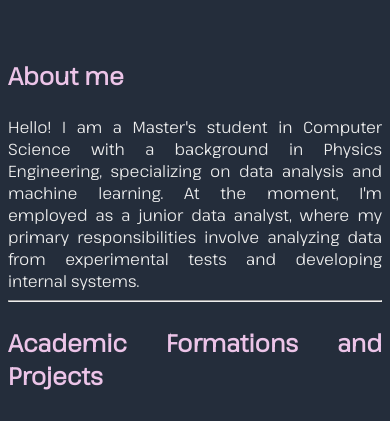
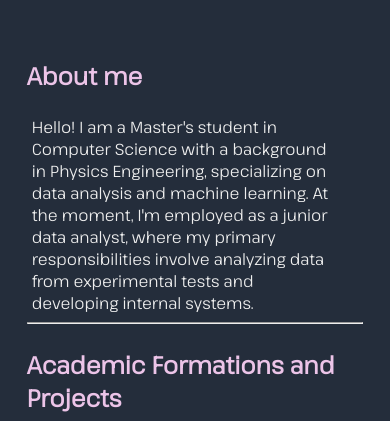
Before and after one commit to juliacremus/juliacremus.github.io, a plain HTML site: page index.html in a window 390 px wide. Shown: the part 362-783 px from the top of the page. Drawn offline with Linux system fonts and the light colour scheme.

Commit message:
style update

```diff
--- a/index.html
+++ b/index.html
@@ -88,6 +88,11 @@
             font-size: 10pt !important;
         }
 
+    #main-content > div > div {
+        width: 90%;
+        margin-left: 5px
+    }
+
     @media screen and (max-width: 800px) {
         #contact-div > div > p {
             font-size: 2vw !important;
@@ -101,8 +106,7 @@
         #main-content{
             margin-left: auto;
             margin-right: auto;
-            width: 100% !important;
-            text-align: justify
+            width: 90% !important;
         }
         #contact-div{
             font-size: 10pt
```
